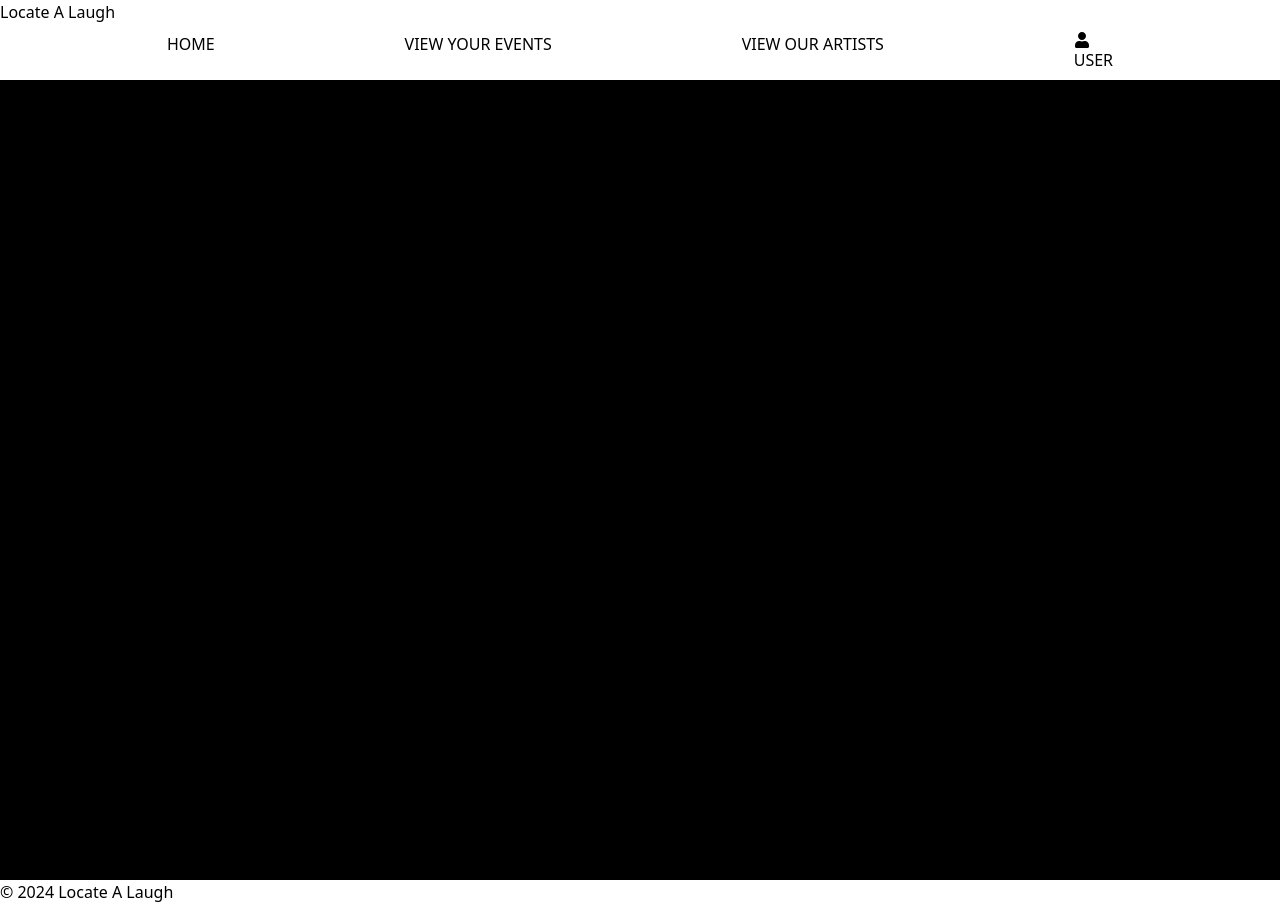
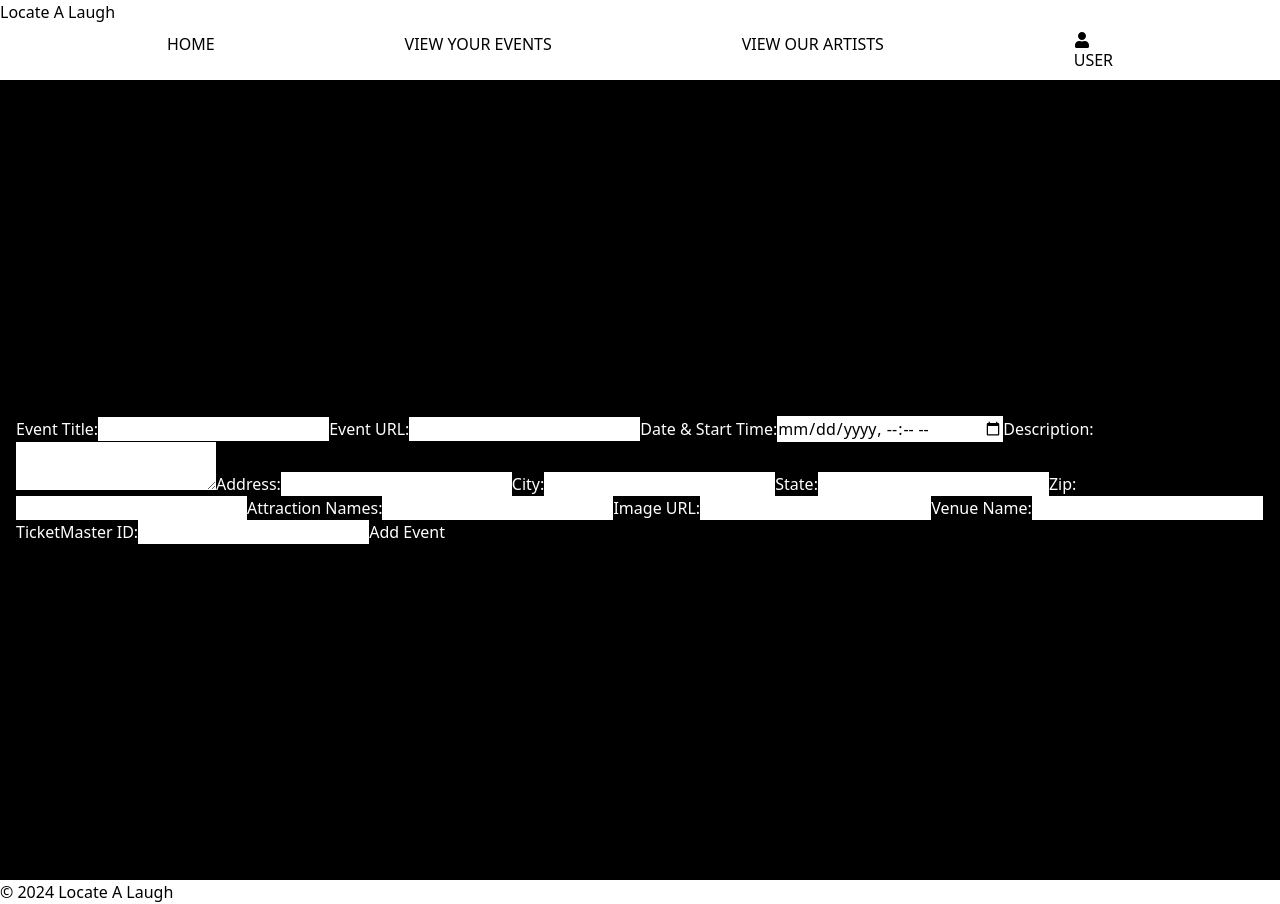
Before and after one commit to zacmea/LocateALaugh, a React (Vite) app in the folder frontend/: page /events/new in a window 1280 px wide. Built offline with nearby package versions, Linux system fonts and the light colour scheme.

Commit message:
checks and fixes delete event.

```diff
--- a/frontend/src/App.jsx
+++ b/frontend/src/App.jsx
@@ -7,6 +7,7 @@ import Header from './components/Header'
 import Footer from './components/Footer'
 import Auth from './Auth'
 import EventIndexPage from './pages/EventIndexPage'
+import NewEvent from './pages/EventNewPage'
 // import Calendar from './components/Calendar';
 // import UserDashboard from './pages/UserDashboardPage'
 
@@ -29,7 +30,7 @@ function App() {
                    <Route path="/events/list" element={<EventIndexPage/>} />
                     {/* <Route path="/events" element={<Calendar/>}/> */}
                     {/* Aleena to complete incoporating the events to the calendar view */}
-                    {/* <Route path="/events/new" element={<EventNewPage/>}/> */}
+                    <Route path="/events/new" element={<NewEvent/>}/>
                     {/* <Route path="/events/search" element={<SearchBar/>}/> */}
                     {/* <Route path="/events/:id" element={<EventShowPage/>}/> */}
                     {/* <Route path="/artists/:id" element={<ArtistShowPage/>}/> */}
--- a/frontend/src/components/events/EventDetailsCard.jsx
+++ b/frontend/src/components/events/EventDetailsCard.jsx
@@ -9,8 +9,8 @@ const EventDetailsCard = (props) => {
         selectedEvent,
         url,
         name,
-        date,
-        startLocalTime,
+        dateStartLocalTime,
+        // startLocalTime,
         imageURL,
         attractionNames,
         placeName,
@@ -30,7 +30,7 @@ const EventDetailsCard = (props) => {
                     <Card.Title className="text-lg font-bold  w-full">{attractionNames}</Card.Title>
                     {/* <Card.Subtitle>{name}</Card.Subtitle> */}
                     <Card.Text>
-                        <p className="">{date}  &ensp; at &ensp; {startLocalTime}</p>
+                        <p className="">{dateStartLocalTime}  </p>
                         <br />
                         {/* <p className="flex justify-center">{startLocalTime}</p> */}
                         <p className="italic text-wrap max-w-64">{placeName}</p>
--- a/frontend/src/pages/EventIndexPage.jsx
+++ b/frontend/src/pages/EventIndexPage.jsx
@@ -68,7 +68,7 @@ function EventIndex() {
                     ) : (
                         <div>
                             <EventDetailsCard
-                                key={event.id}
+                                key={event._id}
                                 name={event.name}
                                 attractionNames={event.attractionNames.map(attraction => attraction.name)}
                                 date={event.date}
--- a/frontend/src/pages/EventNewPage.jsx
+++ b/frontend/src/pages/EventNewPage.jsx
@@ -5,15 +5,15 @@ import { useParams, useNavigate } from "react-router-dom";
 
 
 //The startLocalTime and endLocalTime fields may need some parsing to match the format of the API for those fields  ex: 2016-07-27T23:30:00Z
-const AddEventForm = ({ addEvent }) => {
+const NewEvent = () => {
     const navigate = useNavigate();
     const params = useParams();
 
     const [name, setName] = useState("");
     const [url, setUrl] = useState("");
-    const [date, setDate] = useState("");
-    const [startLocalTime, setStartLocalTime] = useState("");
-    const [endLocalTime, setEndLocalTime] = useState("");
+    const [dateStartLocalTime, setDateStartLocalTime] = useState("");
+    // const [startLocalTime, setStartLocalTime] = useState("");
+    // const [endLocalTime, setEndLocalTime] = useState("");
     const [description, setDescription] = useState("");
     const [address, setAddress] = useState("");
     const [city, setCity] = useState("");
@@ -57,10 +57,10 @@ const AddEventForm = ({ addEvent }) => {
             })
             .then((data) => {
                 console.log("Event created:", data);
-                navigate(`/events/${data._id}`);
+                navigate('/events/list');
             })
             .catch((error) => {
-                console.error("Failed to create event:", error);
+                // console.error("Failed to create event:", error);
                 alert('Failed to create event. Please try again.');
             });
     };
@@ -78,8 +78,8 @@ const AddEventForm = ({ addEvent }) => {
         addEvent({
             name,
             url,
-            date,
-            startLocalTime,
+            dateStartLocalTime,
+            // startLocalTime,
             description,
             address,
             city,
@@ -96,7 +96,7 @@ const AddEventForm = ({ addEvent }) => {
     return (
         <form onSubmit={handleSubmit}>
             <label>Event Title:</label>
-            <input
+            <input className="text-black"
             type="text"
             name="name"
             value={name}
@@ -104,33 +104,33 @@ const AddEventForm = ({ addEvent }) => {
             required />
 
             <label>Event URL:</label>
-            <input
-                type="text"
+            <input className="text-black"
+                type="url"
                 name="url"
                 value={url}
                 onChange={e => setUrl(e.target.value)}
                 required
             />
 
-            <label>Date:</label>
-            <input
-            type="date"
+            <label>Date & Start Time:</label>
+            <input  className="text-black"
+            type="datetime-local"
             name="date"
-            value={date}
-            onChange={e => setDate(e.target.value)}
+            value={dateStartLocalTime}
+            onChange={e => setDateStartLocalTime(e.target.value)}
             required />
 
-            <label>Start Local Time:</label>
-            <input
+            {/* <label>Start Local Time:</label>
+            <input className="text-black"
                 type="time"
                 name="startLocalTime"
                 value={startLocalTime}
                 onChange={e => setStartLocalTime(e.target.value)}
                 required
-            />
+            /> */}
 
             <label>Description:</label>
-            <textarea
+            <textarea className="text-black"
                 name="description"
                 value={description}
                 onChange={e => setDescription(e.target.value)}
@@ -138,7 +138,7 @@ const AddEventForm = ({ addEvent }) => {
             />
 
             <label>Address:</label>
-            <input
+            <input className="text-black"
                 type="text"
                 name="address"
                 value={address}
@@ -147,7 +147,7 @@ const AddEventForm = ({ addEvent }) => {
             />
 
             <label>City:</label>
-            <input
+            <input className="text-black"
                 type="text"
                 name="city"
                 value={city}
@@ -156,7 +156,7 @@ const AddEventForm = ({ addEvent }) => {
             />
 
             <label>State:</label>
-            <input
+            <input className="text-black"
                 type="text"
                 name="state"
                 value={state}
@@ -165,7 +165,7 @@ const AddEventForm = ({ addEvent }) => {
             />
 
             <label>Zip:</label>
-            <input
+            <input className="text-black"
                 type="text"
                 name="zip"
                 value={zip}
@@ -174,7 +174,7 @@ const AddEventForm = ({ addEvent }) => {
             />
 
             <label>Attraction Names:</label>
-            <input
+            <input className="text-black"
                 type="text"
                 name="attractionNames"
                 value={[attractionNames]}
@@ -183,16 +183,16 @@ const AddEventForm = ({ addEvent }) => {
             />
 
             <label>Image URL:</label>
-            <input
-                type="text"
+            <input className="text-black"
+                type="url"
                 name="imageURL"
                 value={imageURL}
                 onChange={e => setImageURL(e.target.value)}
                 required
             />
 
-            <label>Place Name:</label>
-            <input
+            <label>Venue Name:</label>
+            <input   className="text-black"
                 type="text"
                 name="placeName"
                 value={placeName}
@@ -201,16 +201,16 @@ const AddEventForm = ({ addEvent }) => {
             />
 
             <label>TicketMaster ID:</label>
-            <input
-                type="hidden"
+            <input className="text-black"
+                type="text"
                 name="tmID"
                 value={tmID}
                 onChange={e => setTmID(e.target.value)}
                 required
             />
 
-            <label>Genre Classifications:</label>
-            <input
+            {/* <label>Genre Classifications:</label> */}
+            <input className="text-black"
                 type="text"
                 name="genreClassifications"
                 value="Comedy"
@@ -223,4 +223,4 @@ const AddEventForm = ({ addEvent }) => {
     );
 };
 
-export default AddNewEvent;
+export default NewEvent;
```
Also changed, not shown: 2 other files (tests, documents, lock files or other folders).
